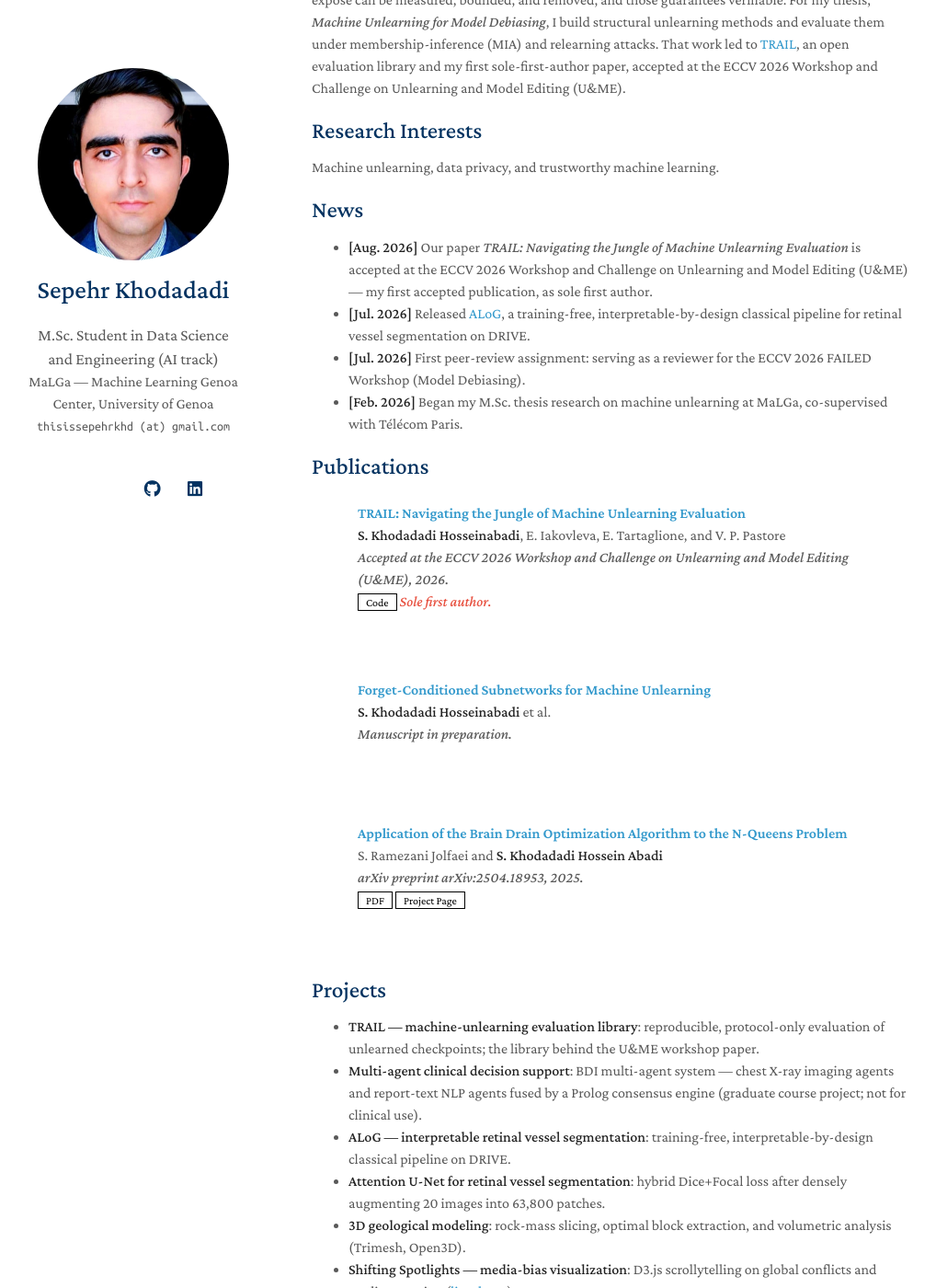
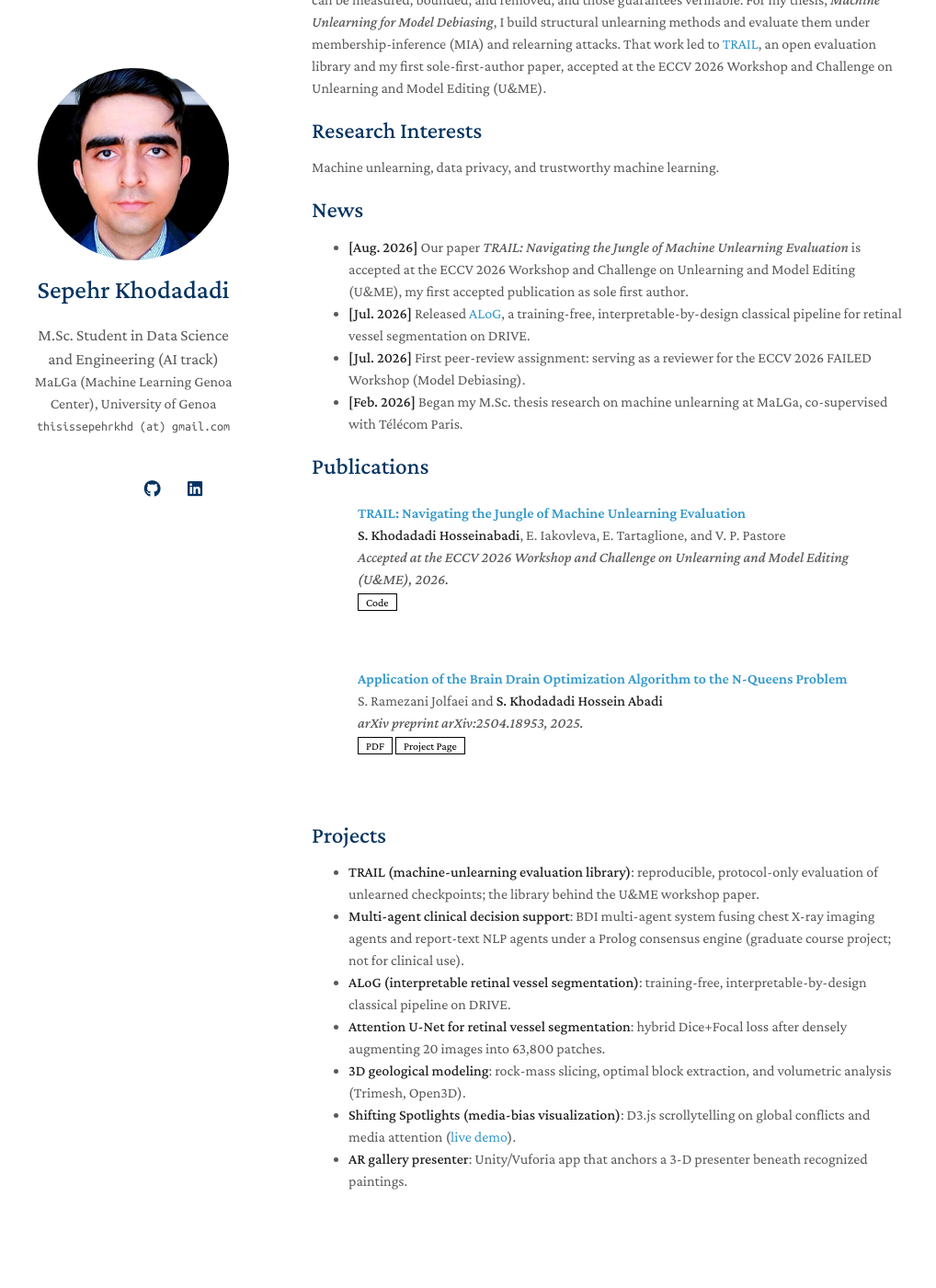
Before and after one commit to sepehrkdi/sepehrkdi.github.io, a Jekyll site: the page built from index.md, in a window 1280 px wide and 1400 px high, scrolled down 261 px. Shown: the whole window at 92% size, without its empty margins (131-1149 px from the left). Built offline with Jekyll 4.4.1, drawn with Linux system fonts in a browser that asks for light colours; a style sheet for code colours, icons or effects is not loaded; our own code applies the rules of GitHub Pages for plain Markdown files; some of the changed text lies outside the part shown.

Commit message:
Remove em-dashes site-wide; drop sole-first-author note and in-preparation entry from publications

```diff
--- a/_config.yml
+++ b/_config.yml
@@ -1,13 +1,13 @@
 # Basic Information
 title: "Sepehr Khodadadi"
 position: "M.Sc. Student in Data Science and Engineering (AI track)"
-affiliation: "MaLGa — Machine Learning Genoa Center, University of Genoa"
+affiliation: "MaLGa (Machine Learning Genoa Center), University of Genoa"
 affiliation_link: "https://malga.unige.it/"
 email: "thisissepehrkhd (at) gmail.com"
 
 # Search Engine Optimization (SEO)
 keywords: "Sepehr Khodadadi, machine unlearning, trustworthy machine learning, data privacy, University of Genoa, MaLGa"
-description: "Sepehr Khodadadi — M.Sc. student at the University of Genoa working on machine unlearning and trustworthy machine learning at MaLGa, in collaboration with Télécom Paris."
+description: "Sepehr Khodadadi, M.Sc. student at the University of Genoa working on machine unlearning and trustworthy machine learning at MaLGa, in collaboration with Télécom Paris."
 canonical: "https://sepehrkdi.github.io/"
 
 # Links
--- a/_data/publications.yml
+++ b/_data/publications.yml
@@ -6,11 +6,6 @@ main:
     conference_short: ECCV 2026 U&ME
     conference: Accepted at the ECCV 2026 Workshop and Challenge on Unlearning and Model Editing (U&ME), 2026.
     code: https://github.com/sepehrkdi/trail
-    notes: Sole first author.
-
-  - title: Forget-Conditioned Subnetworks for Machine Unlearning
-    authors: <strong>S. Khodadadi Hosseinabadi</strong> et al.
-    conference: Manuscript in preparation.
 
   - title: Application of the Brain Drain Optimization Algorithm to the N-Queens Problem
     authors: S. Ramezani Jolfaei and <strong>S. Khodadadi Hossein Abadi</strong>
--- a/index.md
+++ b/index.md
@@ -12,7 +12,7 @@ with Télécom Paris, advised by
 [Prof. Vito Paolo Pastore](https://www.linkedin.com/in/vito-paolo-pastore-a5105aa8/) and
 [Prof. Enzo Tartaglione](https://enzotarta.github.io/).
 
-I am driven by one goal: making trained models controllable — so that what
+I am driven by one goal: making trained models controllable, so that what
 they memorize and expose can be measured, bounded, and removed, and those
 guarantees verifiable. For my thesis, *Machine Unlearning for Model
 Debiasing*, I build structural unlearning methods and evaluate them under
@@ -27,7 +27,7 @@ Machine unlearning, data privacy, and trustworthy machine learning.
 
 ## News
 
-- **[Aug. 2026]** Our paper *TRAIL: Navigating the Jungle of Machine Unlearning Evaluation* is accepted at the ECCV 2026 Workshop and Challenge on Unlearning and Model Editing (U&ME) — my first accepted publication, as sole first author.
+- **[Aug. 2026]** Our paper *TRAIL: Navigating the Jungle of Machine Unlearning Evaluation* is accepted at the ECCV 2026 Workshop and Challenge on Unlearning and Model Editing (U&ME), my first accepted publication as sole first author.
 - **[Jul. 2026]** Released [ALoG](https://github.com/sepehrkdi/retinal-vessel-segmentation-alog), a training-free, interpretable-by-design classical pipeline for retinal vessel segmentation on DRIVE.
 - **[Jul. 2026]** First peer-review assignment: serving as a reviewer for the ECCV 2026 FAILED Workshop (Model Debiasing).
 - **[Feb. 2026]** Began my M.Sc. thesis research on machine unlearning at MaLGa, co-supervised with Télécom Paris.
@@ -36,10 +36,10 @@ Machine unlearning, data privacy, and trustworthy machine learning.
 
 ## Projects
 
-- [**TRAIL — machine-unlearning evaluation library**](https://github.com/sepehrkdi/trail): reproducible, protocol-only evaluation of unlearned checkpoints; the library behind the U&ME workshop paper.
-- [**Multi-agent clinical decision support**](https://github.com/sepehrkdi/multi-agent-clinical-decision-support): BDI multi-agent system — chest X-ray imaging agents and report-text NLP agents fused by a Prolog consensus engine (graduate course project; not for clinical use).
-- [**ALoG — interpretable retinal vessel segmentation**](https://github.com/sepehrkdi/retinal-vessel-segmentation-alog): training-free, interpretable-by-design classical pipeline on DRIVE.
+- [**TRAIL (machine-unlearning evaluation library)**](https://github.com/sepehrkdi/trail): reproducible, protocol-only evaluation of unlearned checkpoints; the library behind the U&ME workshop paper.
+- [**Multi-agent clinical decision support**](https://github.com/sepehrkdi/multi-agent-clinical-decision-support): BDI multi-agent system fusing chest X-ray imaging agents and report-text NLP agents under a Prolog consensus engine (graduate course project; not for clinical use).
+- [**ALoG (interpretable retinal vessel segmentation)**](https://github.com/sepehrkdi/retinal-vessel-segmentation-alog): training-free, interpretable-by-design classical pipeline on DRIVE.
 - [**Attention U-Net for retinal vessel segmentation**](https://github.com/sepehrkdi/retinal-vessel-segmentation-attention-unet): hybrid Dice+Focal loss after densely augmenting 20 images into 63,800 patches.
 - [**3D geological modeling**](https://github.com/sepehrkdi/3d-geological-modeling): rock-mass slicing, optimal block extraction, and volumetric analysis (Trimesh, Open3D).
-- [**Shifting Spotlights — media-bias visualization**](https://github.com/sepehrkdi/MediaBiasVisualization): D3.js scrollytelling on global conflicts and media attention ([live demo](https://sepehrkdi.github.io/MediaBiasVisualization/)).
+- [**Shifting Spotlights (media-bias visualization)**](https://github.com/sepehrkdi/MediaBiasVisualization): D3.js scrollytelling on global conflicts and media attention ([live demo](https://sepehrkdi.github.io/MediaBiasVisualization/)).
 - [**AR gallery presenter**](https://github.com/sepehrkdi/ar-gallery-presenter): Unity/Vuforia app that anchors a 3-D presenter beneath recognized paintings.
```
